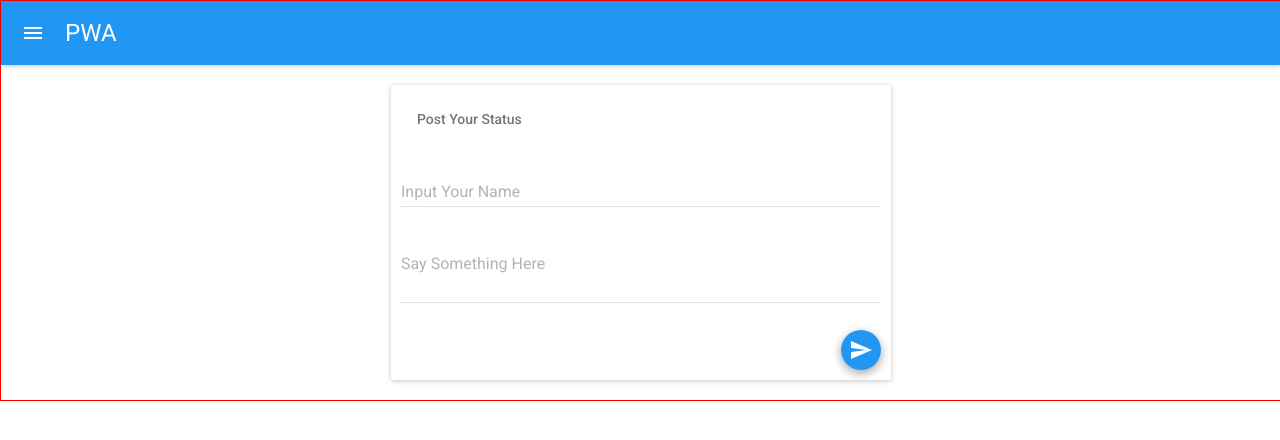
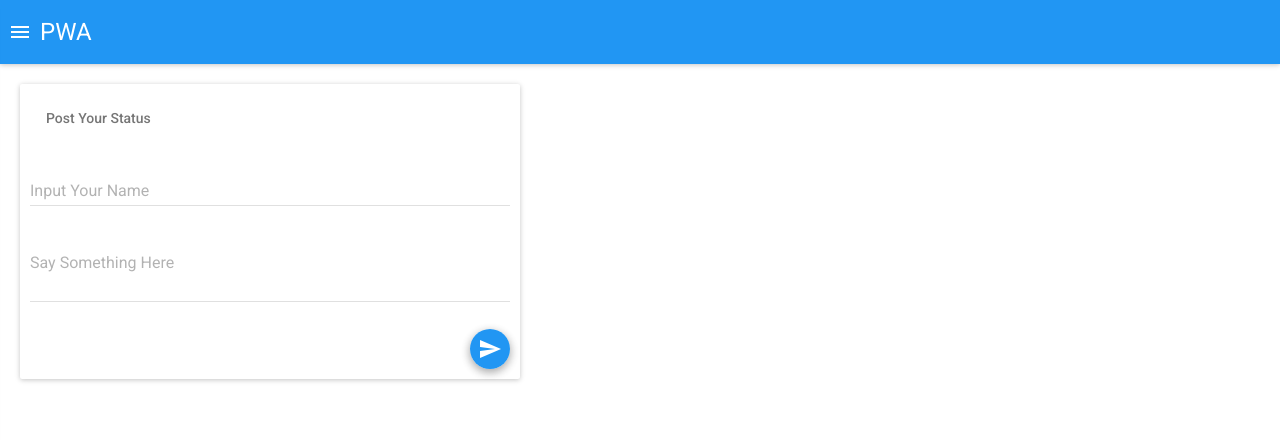
Before and after one commit to lanzhiping/pwa-example, a Next.js app: page /post in a window 1280 px wide. Shown: the top 440 px of the page. Built offline with nearby package versions, Linux system fonts and the light colour scheme.

Commit message:
add nav default link

```diff
--- a/containers/App.js
+++ b/containers/App.js
@@ -1,11 +1,13 @@
 import React, { Component } from 'react';
+import Link from 'next/link'
 import { connect } from 'react-redux';
 import AppBar from 'material-ui/AppBar';
 import Drawer from 'material-ui/Drawer';
+import FontIcon from 'material-ui/FontIcon'
+import { white } from 'material-ui/styles/colors'
 import Nav from './Nav';
 
 const containerStyle = {
-    border: '1px red solid',
     width: '100%',
     padding: 0,
     margin: 0
@@ -22,7 +24,22 @@ class App extends Component {
         });
     }
 
+    onNavClick = (e) => {
+        e.stopPropagation();
+        e.preventDefault();
+        this.props.toggleNav();
+    }
+
     render() {
+        const titleLink = <Link href="/"><a>PWA</a></Link>
+        const navIcon = (
+            <Link href="/nav">
+                <a>
+                    <FontIcon className="material-icons" color={white} style={{ marginTop: '12px' }} onClick={this.onNavClick}>menu</FontIcon>
+                </a>
+            </Link>
+        )
+
         return (
             <div style={containerStyle}>
                 <Drawer
@@ -33,7 +50,7 @@ class App extends Component {
                 >
                     <Nav />
                 </Drawer>
-                <AppBar title="PWA" onLeftIconButtonClick={this.props.toggleNav} />
+                <AppBar title={titleLink} iconElementLeft={navIcon} />
                 {this.props.children}
             </div>
         );
--- a/containers/Nav.js
+++ b/containers/Nav.js
@@ -1,4 +1,5 @@
 import React, { Component } from 'react'
+import { connect } from 'react-redux'
 import Link from 'next/link'
 import Paper from 'material-ui/Paper'
 import Divider from 'material-ui/Divider'
@@ -40,10 +41,10 @@ class Nav extends Component {
                 <Divider />
                 <Menu width={300} autoWidth={false}>
                     <Link href="/">
-                        <MenuItem leftIcon={homeIcon}>Topics</MenuItem>
+                        <a><MenuItem leftIcon={homeIcon} onClick={this.props.toggleNav}>Topics</MenuItem></a>
                     </Link>
                     <Link href="/post">
-                        <MenuItem leftIcon={postIcon}>Post A Message</MenuItem>
+                        <a><MenuItem leftIcon={postIcon} onClick={this.props.toggleNav}>Post A Message</MenuItem></a>
                     </Link>
                 </Menu>
             </div>
@@ -51,4 +52,9 @@ class Nav extends Component {
     }
 };
 
-export default Nav;
+export default connect(
+    () => ({}),
+    dispatch => ({
+        toggleNav: () => dispatch({ type: 'TOGGLE_NAV' })
+    })
+)(Nav);
--- a/containers/Post.js
+++ b/containers/Post.js
@@ -7,8 +7,6 @@ import FloatingActionButton from 'material-ui/FloatingActionButton'
 
 const style = {
     margin: 20,
-    marginLeft: 'auto',
-    marginRight: 'auto',
     width: 'auto',
     maxWidth: 500,
     padding: 10,
--- a/pages/_document.js
+++ b/pages/_document.js
@@ -1,11 +1,25 @@
 import Document, { Head, Main, NextScript } from 'next/document'
 import flush from 'styled-jsx/server'
 
-const resetStyle = {
-    width: '100%',
-    padding: 0,
-    margin: 0
-};
+const resetStyle = `
+    a {
+        text-decoration: none;
+        color: inherit;
+    }
+
+    html,
+    body {
+        width: 100%;
+        overflow-x: hidden;
+    }
+
+    body {
+        width: 100%;
+        padding: 0;
+        margin: 0;
+    }
+    /* custom! */
+`;
 
 export default class MyDocument extends Document {
     static getInitialProps({ renderPage }) {
@@ -19,13 +33,13 @@ export default class MyDocument extends Document {
         return (
             <html>
                 <Head>
-                    <style>{` html, body { width: 100%; overflow-x: hidden; }/* custom! */`}</style>
+                    <style>{resetStyle}</style>
                     <link rel="manifest" href="/manifest.json" />
                     <link rel="stylesheet" href="https://fonts.googleapis.com/css?family=Roboto:300,400,500" />
                     <link rel="stylesheet" href="https://fonts.googleapis.com/icon?family=Material+Icons" />
                     <meta name="viewport" content="initial-scale=1, maximum-scale=1, minimum-scale=1, width=device-width, user-scalable=no" key="viewport" />
                 </Head>
-                <body style={resetStyle}>
+                <body>
                     {this.props.customValue}
                     <Main />
                     <NextScript />
--- /dev/null
+++ b/pages/nav.js
@@ -0,0 +1,6 @@
+import React from 'react'
+import Layout from '../containers/Layout'
+import App from '../containers/App'
+import Nav from '../containers/Nav'
+
+export default () => <Layout><Nav/></Layout>
```
